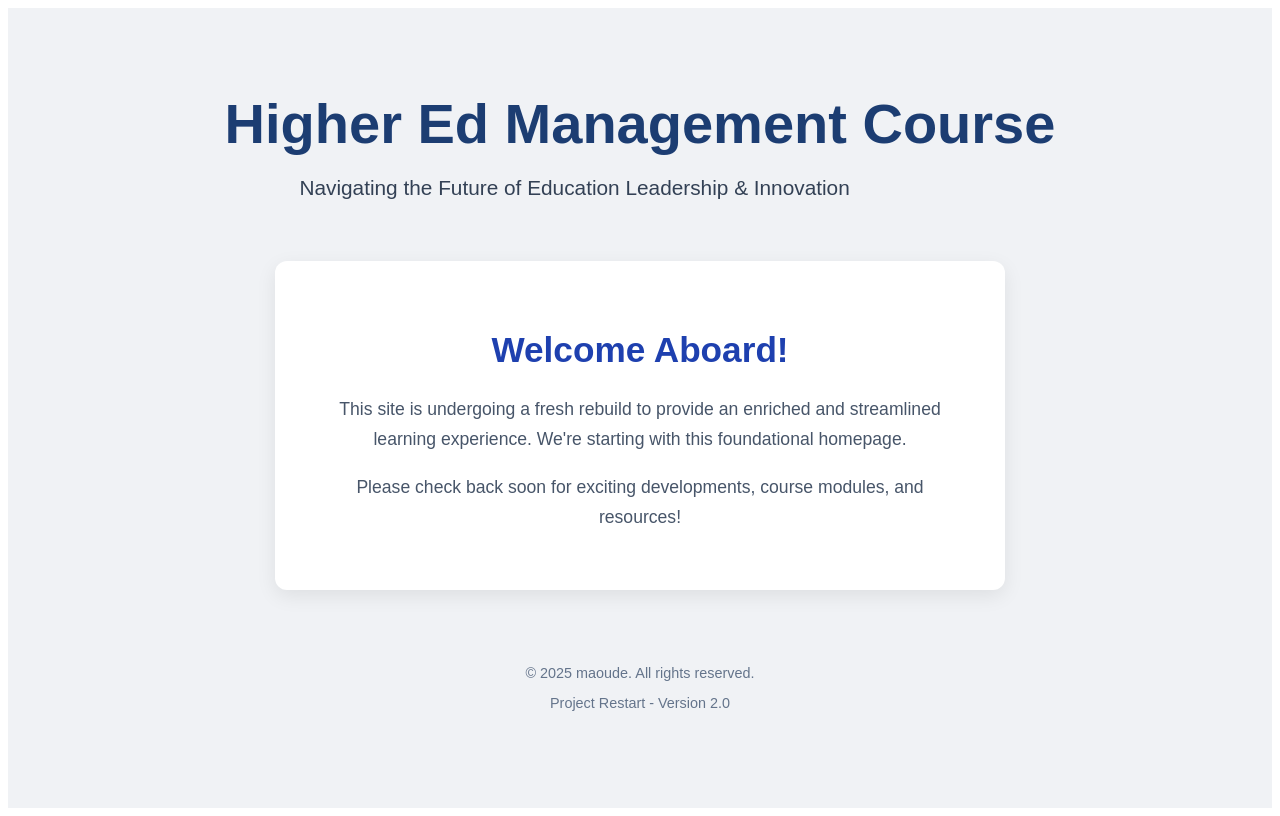
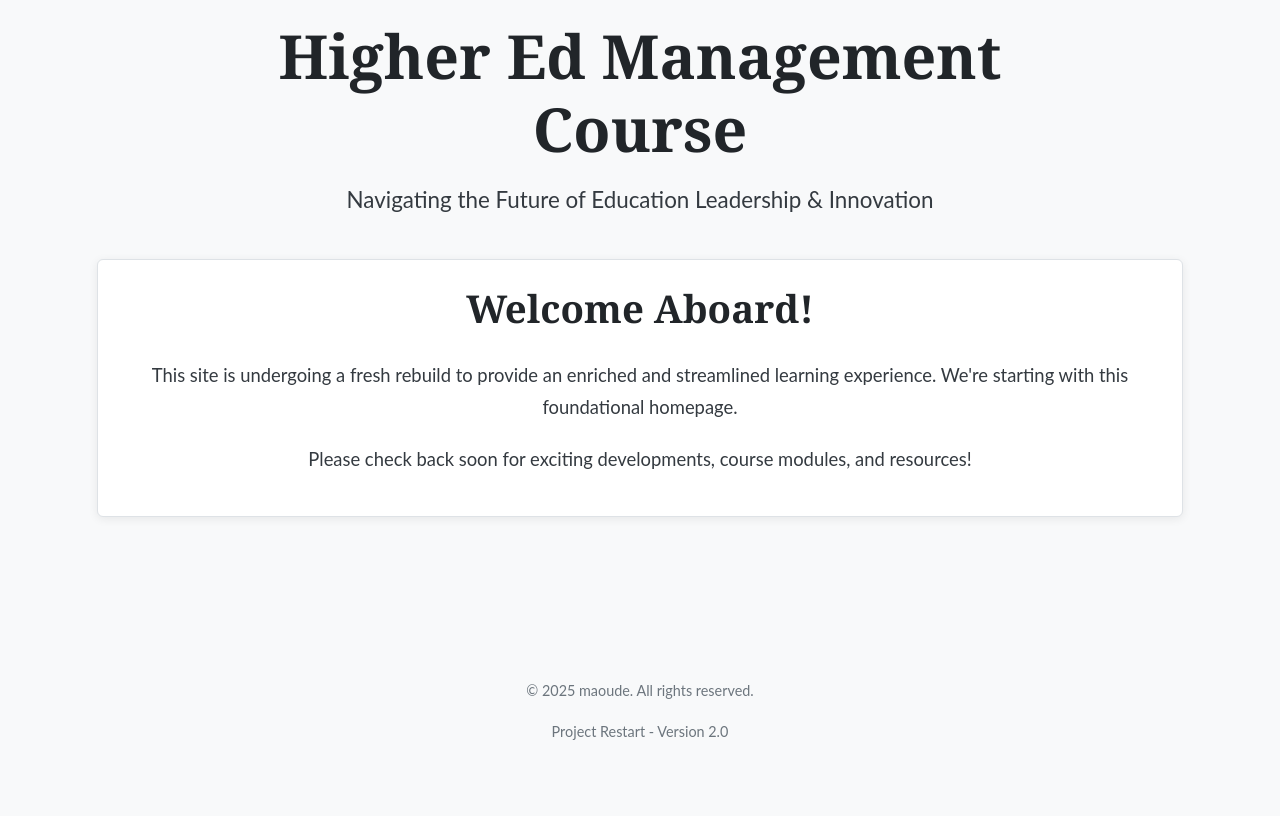
Before and after one commit to maoude/course-higher-ed-management, a React (Vite) app: page / in a window 1280 px wide. Built offline with nearby package versions, Linux system fonts and the light colour scheme.

Commit message:
Initial commit: Setup minimal single homepage project with global CSS

```diff
--- a/src/App.tsx
+++ b/src/App.tsx
@@ -1,3 +1,4 @@
+// D:/dev/higher_edv2/src/App.tsx
 import React from 'react';
 import HomePage from './HomePage';
 
--- a/src/HomePage.tsx
+++ b/src/HomePage.tsx
@@ -1,71 +1,70 @@
+// D:/dev/higher_edv2/src/HomePage.tsx
 import React from 'react';
 
 const HomePage: React.FC = () => {
+  // Inline styles can be removed if global styles from index.css cover these needs.
+  // For example, body background and font-family are set in index.css.
+  // The main div here could use a className for more specific styling if needed.
   return (
     <div style={{
       display: 'flex',
       flexDirection: 'column',
       alignItems: 'center',
       justifyContent: 'center',
-      minHeight: '100vh',
-      fontFamily: 'Arial, sans-serif',
-      background: '#f0f2f5',
+      flexGrow: 1, // Make this div take available space
       padding: '20px',
       boxSizing: 'border-box',
       textAlign: 'center'
     }}>
-      <header style={{ marginBottom: '40px' }}>
+      <header style={{ marginBottom: '40px', maxWidth: '750px' }}>
         <h1 style={{
-          color: '#1c3d72',
-          fontSize: 'clamp(2em, 5vw, 3.5em)',
-          margin: '0 0 10px 0',
-          fontWeight: 'bold'
+          // color: '#1c3d72', // Set in index.css h1
+          fontSize: 'clamp(2.2em, 6vw, 3.8em)', // Slightly larger for impact
+          margin: '0 0 15px 0',
+          lineHeight: '1.2'
         }}>
           Higher Ed Management Course
         </h1>
         <p style={{
-          color: '#334155',
-          fontSize: 'clamp(1em, 2.5vw, 1.3em)',
-          maxWidth: '700px'
+          // color: '#334155', // Set in index.css body/p
+          fontSize: 'clamp(1.1em, 3vw, 1.4em)',
+          maxWidth: '700px',
+          margin: '0 auto' // Center the paragraph if it's narrower than header
         }}>
           Navigating the Future of Education Leadership & Innovation
         </p>
       </header>
 
-      <main style={{
-        background: '#ffffff',
-        padding: 'clamp(20px, 4vw, 40px)',
-        borderRadius: '12px',
-        boxShadow: '0 6px 20px rgba(0,0,0,0.08)',
-        maxWidth: '650px',
-        width: '90%'
-      }}>
+      <main className="container" style={{ /* maxWidth: '650px', width: '90%' - handled by .container */ }}>
+        {/* Using a card style for the main content block */}
+        <div className="card">
           <h2 style={{
-          color: '#1e40af',
-          fontSize: 'clamp(1.5em, 4vw, 2.2em)',
+            // color: '#1e40af', // Set in index.css h2
+            fontSize: 'clamp(1.6em, 4.5vw, 2.4em)',
             marginBottom: '25px'
           }}>
             Welcome Aboard!
           </h2>
           <p style={{
-          color: '#475569',
-          fontSize: 'clamp(0.9em, 2vw, 1.1em)',
-          lineHeight: '1.7',
-          marginBottom: '15px'
+            // color: '#475569', // Set in index.css p
+            fontSize: 'clamp(1em, 2.5vw, 1.15em)',
+            lineHeight: '1.75', // Slightly more line height for readability
+            marginBottom: '20px'
           }}>
             This site is undergoing a fresh rebuild to provide an enriched and streamlined learning experience.
             We're starting with this foundational homepage.
           </p>
           <p style={{
-          color: '#475569',
-          fontSize: 'clamp(0.9em, 2vw, 1.1em)',
-          lineHeight: '1.7'
+            // color: '#475569',
+            fontSize: 'clamp(1em, 2.5vw, 1.15em)',
+            lineHeight: '1.75'
           }}>
             Please check back soon for exciting developments, course modules, and resources!
           </p>
+        </div>
       </main>
 
-      <footer style={{ marginTop: '60px', color: '#64748b', fontSize: '0.9em' }}>
+      <footer style={{ marginTop: 'auto', paddingTop: '40px', paddingBottom: '20px', color: '#6c757d', fontSize: '0.9em', width: '100%' }}>
         <p>&copy; 2025 maoude. All rights reserved.</p>
         <p>Project Restart - Version 2.0</p>
       </footer>
--- /dev/null
+++ b/src/index.css
@@ -0,0 +1,118 @@
+/* src/index.css */
+
+/* Modern CSS Reset (inspired by Andy Bell's reset) */
+*,
+*::before,
+*::after {
+  box-sizing: border-box;
+}
+
+html {
+  -moz-text-size-adjust: none;
+  -webkit-text-size-adjust: none;
+  text-size-adjust: none;
+  scroll-behavior: smooth; /* Smooth scrolling for anchor links */
+}
+
+body, h1, h2, h3, h4, p,
+figure, blockquote, dl, dd {
+  margin: 0;
+}
+
+ul[role='list'],
+ol[role='list'] {
+  list-style: none;
+  margin: 0;
+  padding: 0;
+}
+
+body {
+  min-height: 100vh;
+  line-height: 1.6; /* Improved readability */
+  font-family: 'Lato', -apple-system, BlinkMacSystemFont, 'Segoe UI', Roboto, Oxygen,
+    Ubuntu, Cantarell, 'Fira Sans', 'Droid Sans', 'Helvetica Neue',
+    sans-serif; /* Lato as primary, good fallbacks */
+  -webkit-font-smoothing: antialiased;
+  -moz-osx-font-smoothing: grayscale;
+  background-color: #f8f9fa; /* Lighter, softer background */
+  color: #343a40; /* Dark grey for good contrast */
+  display: flex; /* For footer positioning if needed */
+  flex-direction: column; /* For footer positioning */
+}
+
+img,
+picture,
+video,
+canvas,
+svg {
+  display: block;
+  max-width: 100%;
+}
+
+input,
+button,
+textarea,
+select {
+  font: inherit;
+}
+
+p, li, dt, dd, label, caption, span, small {
+    line-height: 1.7; /* Consistent line height for text elements */
+}
+
+/* Typography */
+h1, h2, h3, h4, h5, h6 {
+  font-family: 'Merriweather', Georgia, serif; /* Merriweather for headings, good fallbacks */
+  color: #212529; /* Slightly darker for headings */
+  margin-bottom: 0.75rem; /* Consistent bottom margin */
+  line-height: 1.3;
+}
+
+h1 { font-size: 2.5rem; }   /* Responsive: clamp(2rem, 5vw, 3rem); */
+h2 { font-size: 2rem; }    /* Responsive: clamp(1.75rem, 4vw, 2.5rem); */
+h3 { font-size: 1.75rem; } /* Responsive: clamp(1.5rem, 3.5vw, 2rem); */
+h4 { font-size: 1.5rem; }  /* Responsive: clamp(1.25rem, 3vw, 1.75rem); */
+
+p {
+  margin-bottom: 1rem;
+}
+
+a {
+  color: #0056b3; /* A more standard, accessible blue */
+  text-decoration: none;
+  transition: color 0.2s ease-in-out;
+}
+
+a:hover,
+a:focus {
+  color: #003d80; /* Darker blue on hover/focus */
+  text-decoration: underline;
+}
+
+/* Main application root */
+#root {
+  flex-grow: 1; /* Allows footer to stick to bottom if content is short */
+  display: flex;
+  flex-direction: column;
+  width: 100%; /* Ensure it takes full width */
+}
+
+/* Utility classes (optional, can be expanded) */
+.container {
+  width: 90%;
+  max-width: 1140px; /* Common max-width for content */
+  margin-left: auto;
+  margin-right: auto;
+  padding-left: 15px;
+  padding-right: 15px;
+}
+
+/* Basic card styling (example) */
+.card {
+  background-color: #ffffff;
+  border: 1px solid #dee2e6;
+  border-radius: 0.375rem; /* Softer corners */
+  padding: 1.5rem;
+  margin-bottom: 1.5rem;
+  box-shadow: 0 2px 10px rgba(0,0,0,0.075);
+}
--- a/src/main.tsx
+++ b/src/main.tsx
@@ -2,6 +2,7 @@
 import React from 'react';
 import ReactDOM from 'react-dom/client';
 import App from './App';
+import './index.css'; // Import the global CSS file
 
 ReactDOM.createRoot(document.getElementById('root')!).render(
   <React.StrictMode>
--- /dev/null
+++ b/vite.config.d.ts
@@ -0,0 +1,2 @@
+declare const _default: import("vite").UserConfig;
+export default _default;
--- /dev/null
+++ b/vite.config.js
@@ -0,0 +1,7 @@
+import { defineConfig } from 'vite';
+import react from '@vitejs/plugin-react';
+export default defineConfig({
+    // This base path is crucial for GitHub Pages deployment to a subdirectory
+    base: '/course-higher-ed-management/',
+    plugins: [react()],
+});
```
Also changed, not shown: 4 other files (tests, documents, lock files or other folders). Lines whose indentation alone changed are shown as unchanged.
